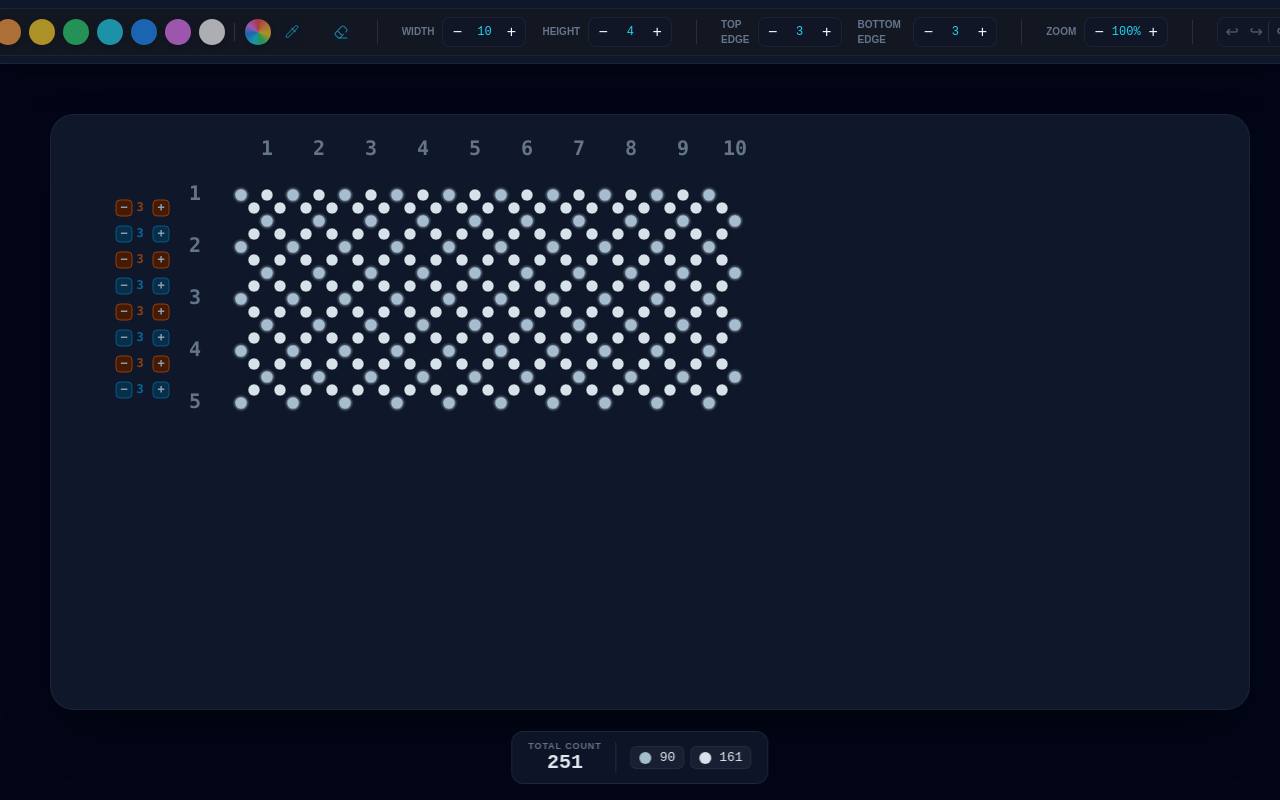
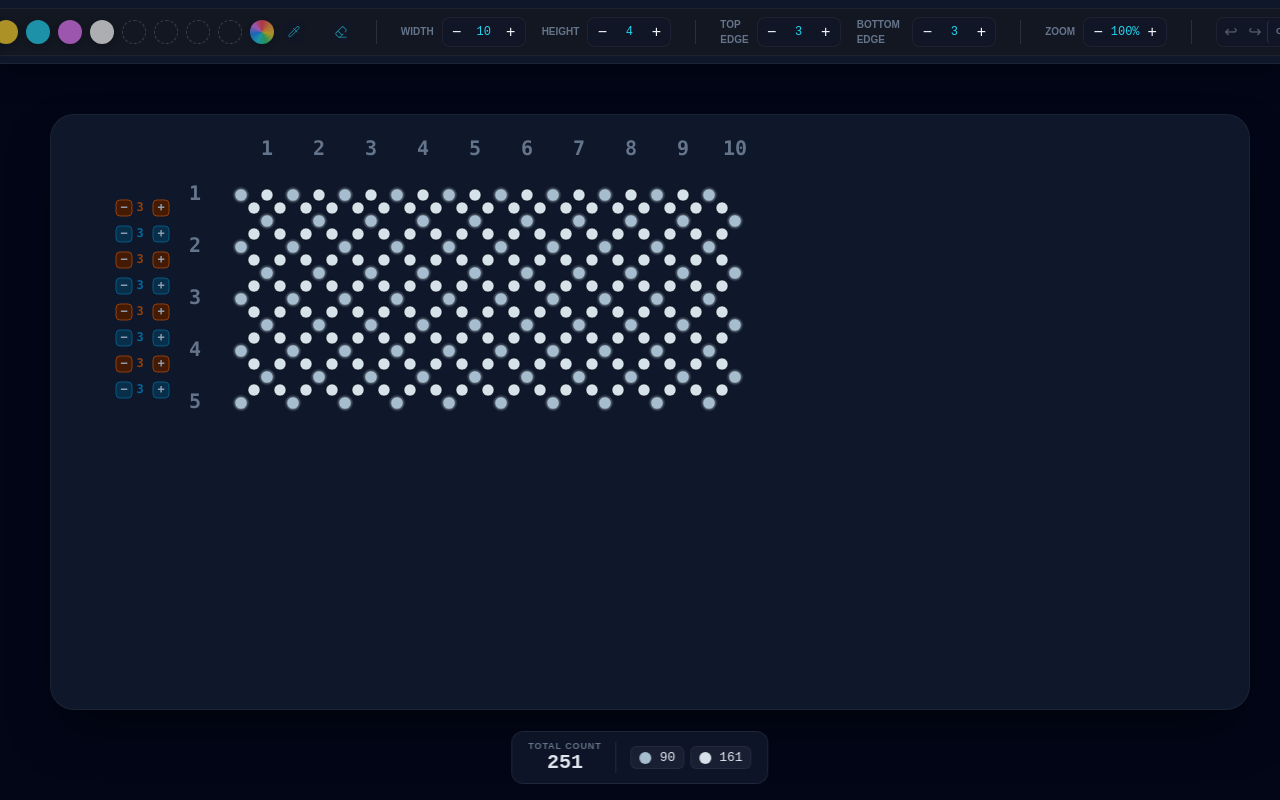
Before and after one commit to anaseal/Utochka, a React (Vite) app: page / in a window 1280 px wide. Built offline with nearby package versions, Linux system fonts and the light colour scheme.

Commit message:
Add dynamic Recent Colors section

```diff
--- a/src/App.tsx
+++ b/src/App.tsx
@@ -7,10 +7,7 @@ import { Header } from './components/Editor/Header/Header';
 import { BEAD_THEME } from './config/theme';
 import { clampSpan, resolveSpanCount } from './utils/spans';
 
-const PALETTE = [
-  '#ff4757', '#ff9f43', '#ffd32a', '#2ed573',
-  '#22d3ee', '#1e90ff', '#e879f9', '#ffffff',
-];
+const PALETTE = ['#ff4757', '#ffd32a', '#22d3ee', '#e879f9', '#ffffff'] as const;
 
 function App() {
   const [gridSize, setGridSize] = useState({
@@ -25,7 +22,7 @@ function App() {
   const [rowSpanOverrides, setRowSpanOverrides] = useState<Record<number, number>>({});
 
   const beads = useGrid(gridSize, rowSpanOverrides);
-  const drawingControls = useDrawing(PALETTE[0]);
+  const drawingControls = useDrawing(PALETTE[0], PALETTE);
 
   useEffect(() => {
     const handleKeyDown = (e: KeyboardEvent) => {
@@ -68,6 +65,7 @@ function App() {
         setActiveColor={drawingControls.setActiveColor}
         activeTool={drawingControls.activeTool}
         setActiveTool={drawingControls.setActiveTool}
+        recentColors={drawingControls.recentColors}
         onClearAll={drawingControls.clearAll}
         gridWidth={gridSize.width}
         gridHeight={gridSize.height}
--- a/src/components/Editor/Header/Header.css
+++ b/src/components/Editor/Header/Header.css
@@ -59,8 +59,8 @@
 }
 
 .palette__color {
-  width: 1.625rem;
-  height: 1.625rem;
+  width: 1.5rem;
+  height: 1.5rem;
   border-radius: 50%;
 
   cursor: pointer;
@@ -82,8 +82,8 @@
 }
 
 .palette__eyedropper {
-  width: 1.625rem;
-  height: 1.625rem;
+  width: 1.5rem;
+  height: 1.5rem;
   border-radius: 50%;
   border: 2px solid transparent;
   cursor: pointer;
@@ -102,8 +102,8 @@
 }
 .palette__eyedropper img,
 .tool-btn img {
-  width: 16px;
-  height: 16px;
+  width: 14px;
+  height: 14px;
   display: block;
 }
 
@@ -151,8 +151,8 @@
 }
 
 .tool-btn {
-  width: 1.75rem;
-  height: 1.75rem;
+  width: 1.625rem;
+  height: 1.625rem;
   border-radius: 50%;
   border: none;
   cursor: pointer;
@@ -173,6 +173,22 @@
   outline: 2px solid #ffffff;
   outline-offset: 2px;
   background-color: rgba(255, 255, 255, 0.2);
+}
+
+.palette__recent { display: flex; align-items: center; gap: 0.5rem; }
+
+.palette__recent-slot {
+  width: 1.5rem;
+  height: 1.5rem;
+  border-radius: 50%;
+  flex-shrink: 0;
+}
+.palette__recent-slot--empty {
+  border: 1.5px dashed rgba(255, 255, 255, 0.18);
+  background: transparent;
+  box-shadow: none;
+  cursor: default;
+  pointer-events: none;
 }
 
 /* Mini-desktop breakpoint (<1280px): move grid-controls (Width/Height/Top/Bottom Edge) into overflow menu */
@@ -256,6 +272,7 @@
   }
   .palette { gap: 0.375rem; }
   .palette__divider { margin: 0 0.05rem; }
+  .palette__recent { gap: 0.375rem; }
 
   .grid-controls { gap: 0.625rem; }
   .grid-controls__group { gap: 0.375rem; }
--- a/src/components/Editor/Header/Header.tsx
+++ b/src/components/Editor/Header/Header.tsx
@@ -4,13 +4,15 @@ import './Header.css';
 import eraserIcon from "../../../assets/eraser.svg";
 import colorPickerIcon from "../../../assets/colorpicker.svg";
 import { DrawingTool } from '../../../hooks/useDrawing';
+import { BEAD_THEME } from '../../../config/theme';
 
 interface HeaderProps {
-  palette: string[];
+  palette: readonly string[];
   activeColor: string;
   setActiveColor: (color: string) => void;
   activeTool: DrawingTool;
   setActiveTool: (tool: DrawingTool) => void;
+  recentColors: string[];
   onClearAll: () => void;
   gridWidth: number;
   gridHeight: number;
@@ -56,7 +58,7 @@ const Stepper = ({
 };
 
 export const Header = ({
-  palette, activeColor, setActiveColor, activeTool, setActiveTool, onClearAll,
+  palette, activeColor, setActiveColor, activeTool, setActiveTool, recentColors, onClearAll,
   gridWidth, gridHeight, topSpan, bottomSpan,
   onWidthChange, onHeightChange, onTopSpanChange, onBottomSpanChange,
   zoom, onZoomChange,
@@ -119,7 +121,30 @@ export const Header = ({
             />
           ))}
 
-          <div className="palette__divider" />
+          <div className="palette__recent" role="group" aria-label="Recent colors">
+            {Array.from({ length: BEAD_THEME.ui.recentColorsLimit }).map((_, i) => {
+              const color = recentColors[i];
+              if (!color) {
+                return (
+                  <div
+                    key={`empty-${i}`}
+                    className="palette__recent-slot palette__recent-slot--empty"
+                    aria-hidden="true"
+                  />
+                );
+              }
+              const isActive = activeTool === 'pencil' && activeColor === color;
+              return (
+                <button
+                  key={color}
+                  onClick={() => { setActiveColor(color); setActiveTool('pencil'); }}
+                  className={`palette__color ${isActive ? 'palette__color--active' : ''}`}
+                  style={{ '--color-value': color } as React.CSSProperties}
+                  title={color}
+                />
+              );
+            })}
+          </div>
 
           <div className="palette__custom">
             <button
--- a/src/config/theme.ts
+++ b/src/config/theme.ts
@@ -28,6 +28,10 @@ export const BEAD_THEME = {
     minSpan: 3,
     maxSpan: 10,
   },
+
+  ui: {
+    recentColorsLimit: 4,
+  },
 };
 
 export const defaultColorFor = (type: BeadType): string =>
--- a/src/hooks/useDrawing.ts
+++ b/src/hooks/useDrawing.ts
@@ -1,12 +1,39 @@
 import { useState, useCallback, useRef } from 'react';
+import { BEAD_THEME } from '../config/theme';
 
 const MAX_HISTORY = 30;
+const RECENT_LIMIT = BEAD_THEME.ui.recentColorsLimit;
+const RECENT_STORAGE_KEY = 'silyanka:recentColors';
+const HEX_RE = /^#[0-9a-f]{6}$/i;
 
 export type DrawingTool = 'pencil' | 'eraser';
 
-export const useDrawing = (initialColor: string) => {
-  const [activeColor, setActiveColor] = useState(initialColor);
+export const useDrawing = (initialColor: string, basePalette: readonly string[]) => {
+  const [activeColor, setActiveColorState] = useState(initialColor);
   const [activeTool, setActiveTool] = useState<DrawingTool>('pencil');
+  const [recentColors, setRecentColors] = useState<string[]>(() => {
+    try {
+      const raw = localStorage.getItem(RECENT_STORAGE_KEY);
+      if (raw === null) return [];
+      const parsed = JSON.parse(raw);
+      if (!Array.isArray(parsed)) return [];
+      return parsed
+        .filter((c): c is string => typeof c === 'string' && HEX_RE.test(c))
+        .slice(0, RECENT_LIMIT);
+    } catch {
+      return [];
+    }
+  });
+
+  const setActiveColor = useCallback((color: string) => {
+    setActiveColorState(color);
+    if (basePalette.includes(color)) return;
+    setRecentColors(prev => {
+      const next = [color, ...prev.filter(c => c !== color)].slice(0, RECENT_LIMIT);
+      try { localStorage.setItem(RECENT_STORAGE_KEY, JSON.stringify(next)); } catch {}
+      return next;
+    });
+  }, [basePalette]);
   const [designMap, setDesignMap] = useState<Record<string, string>>({});
   const [isDrawing, setIsDrawing] = useState(false);
   const [past, setPast] = useState<Record<string, string>[]>([]);
@@ -74,6 +101,7 @@ export const useDrawing = (initialColor: string) => {
     setActiveColor,
     activeTool,
     setActiveTool,
+    recentColors,
     designMap,
     isDrawing,
     paintBead,
```
Also changed, not shown: src/spec.md (+16 -5 lines).
